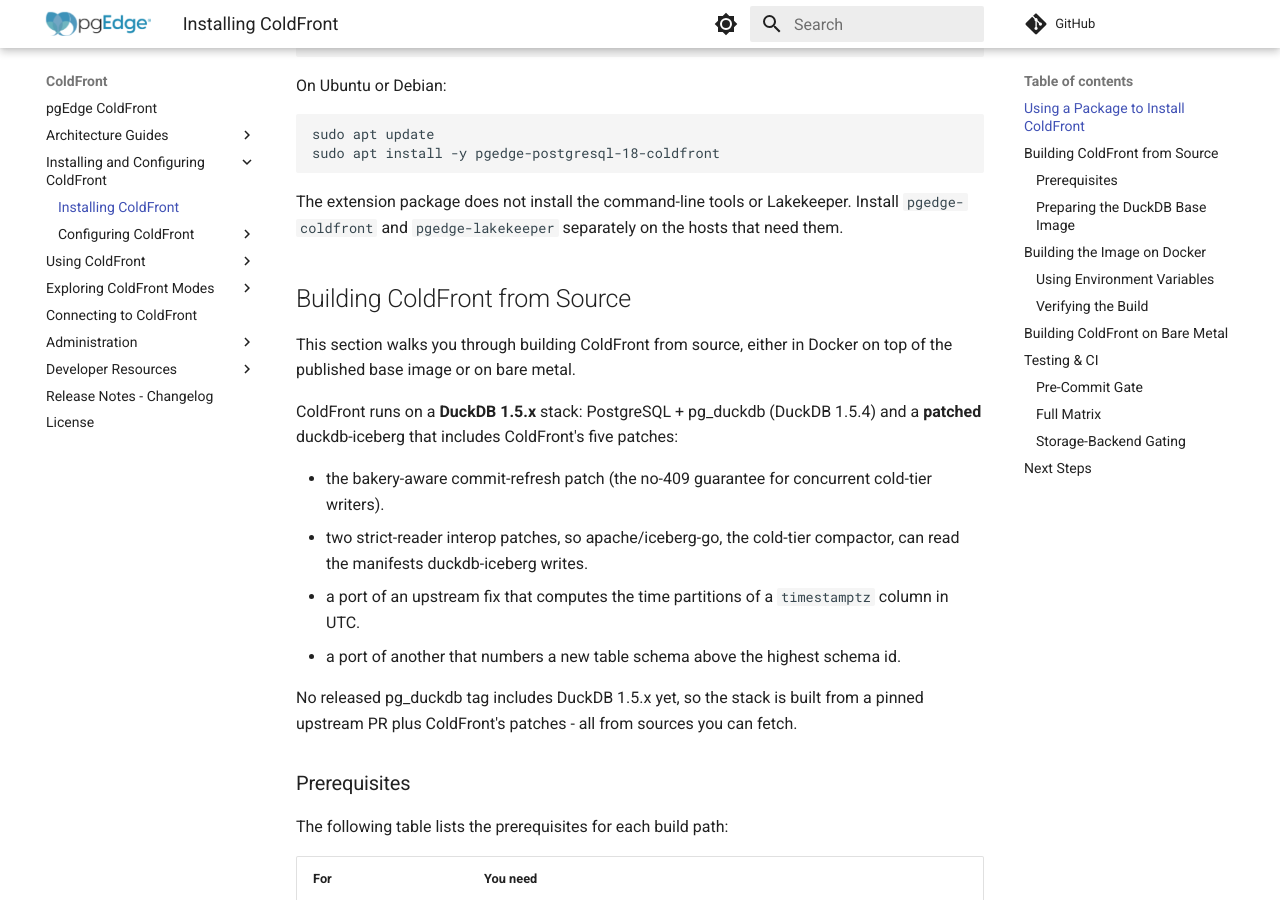
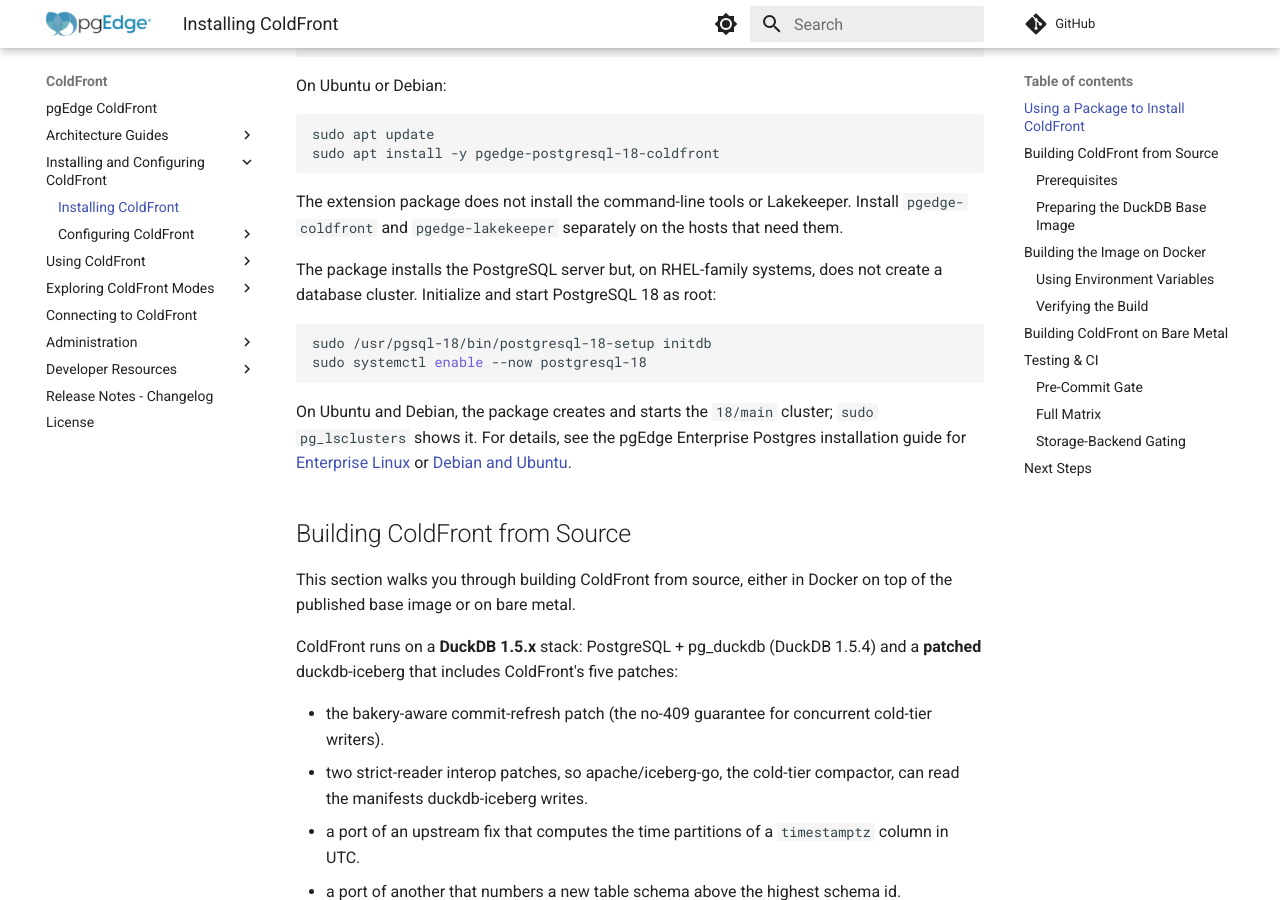
Before and after one commit to pgEdge/coldfront, an MkDocs documentation site: the page built from docs/installation.md, in a window 1280 px wide and 900 px high, scrolled down 1200 px. Built offline with MkDocs 1.6.1 and Material for MkDocs 9.7.7, drawn with Linux system fonts in a browser that asks for light colours; comment, search, counter and statistics services are not loaded.

Commit message:
docs: initialize and start PostgreSQL after a package install

````diff
--- a/docs/installation.md
+++ b/docs/installation.md
@@ -49,6 +49,20 @@ sudo apt install -y pgedge-postgresql-18-coldfront
 The extension package does not install the command-line tools or Lakekeeper.
 Install `pgedge-coldfront` and `pgedge-lakekeeper` separately on the hosts
 that need them.
+
+The package installs the PostgreSQL server but, on RHEL-family systems, does
+not create a database cluster. Initialize and start PostgreSQL 18 as root:
+
+```bash
+sudo /usr/pgsql-18/bin/postgresql-18-setup initdb
+sudo systemctl enable --now postgresql-18
+```
+
+On Ubuntu and Debian, the package creates and starts the `18/main` cluster;
+`sudo pg_lsclusters` shows it. For details, see the pgEdge Enterprise Postgres
+installation guide for
+[Enterprise Linux](https://docs.pgedge.com/enterprise/el/installing/) or
+[Debian and Ubuntu](https://docs.pgedge.com/enterprise/debian/installing/).
 
 ## Building ColdFront from Source
 
````
